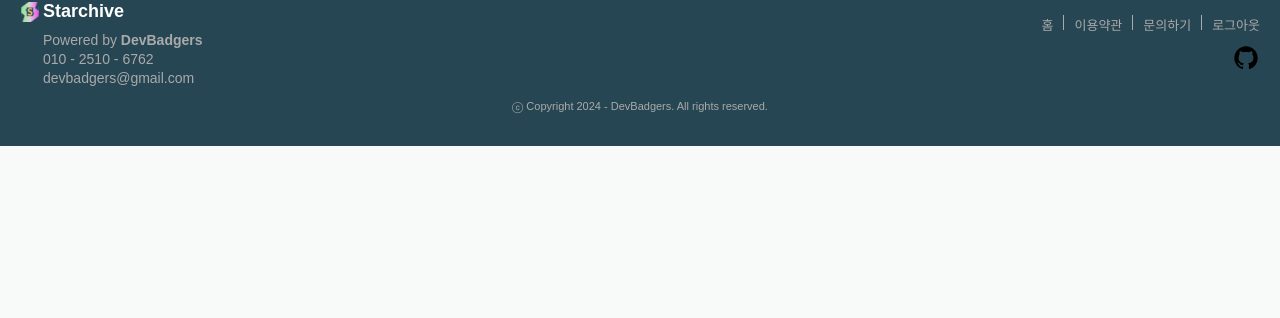
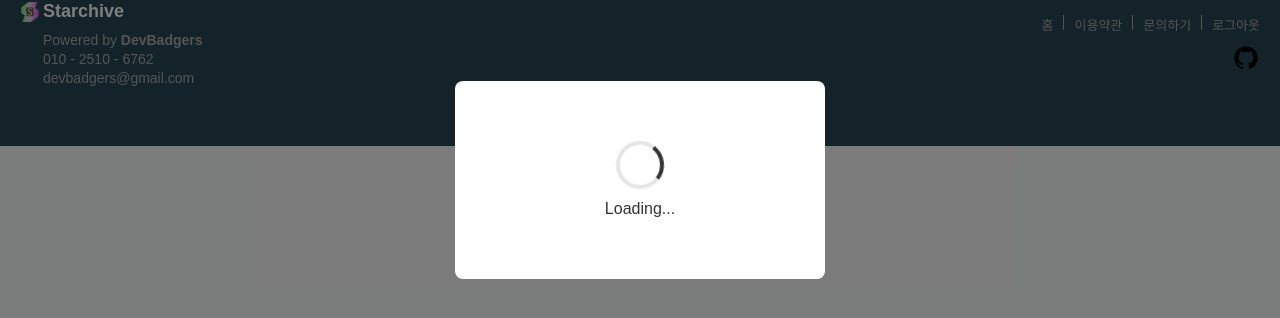
Before and after one commit to thanhhien234/starchive, a React (Vite) app in the folder FRONT/: page / in a window 1280 px wide. Shown: the part 220-538 px from the top of the page. Built offline with nearby package versions, Linux system fonts and the light colour scheme; no server answers.

Commit message:
feat: store 구현, App에 로딩 추가(#4)

```diff
--- a/FRONT/src/App.tsx
+++ b/FRONT/src/App.tsx
@@ -5,8 +5,11 @@ import CreatePost from './pages/CreatePost/CreatePost'
 import Navbar from '@_components/Navbar/Navbar'
 import Footer from '@_components/Footer/Footer'
 import Aside from '@_components/Aside/Aside'
+import useLoadingStore from './store/useLoadingStore';
+import LoadingModal from '@_components/LoadingModal/LoadingModal'
 
 function App() {
+  const { isLoading } = useLoadingStore();
   return (
     <>
       <Aside />
@@ -16,6 +19,7 @@ function App() {
         <Route path='/create-post' element={<CreatePost />} />
       </Routes>
       <Footer />
+      <LoadingModal isLoading={isLoading} />
     </>
   )
 }
--- /dev/null
+++ b/FRONT/src/store/useLoadingStore.ts
@@ -0,0 +1,13 @@
+import { create } from 'zustand';
+
+type LoadingState = {
+  isLoading: boolean;
+  setIsLoading: (state: boolean) => void;
+};
+
+const useLoadingStore = create<LoadingState>((set) => ({
+  isLoading: true,
+  setIsLoading: (state) => set({ isLoading: state }),
+}));
+
+export default useLoadingStore;
```
